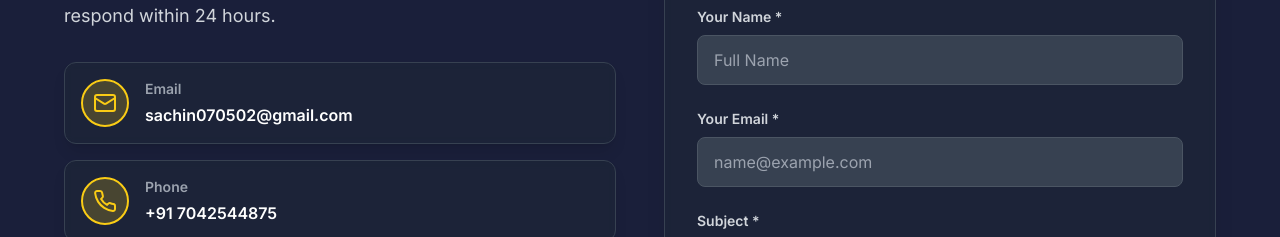
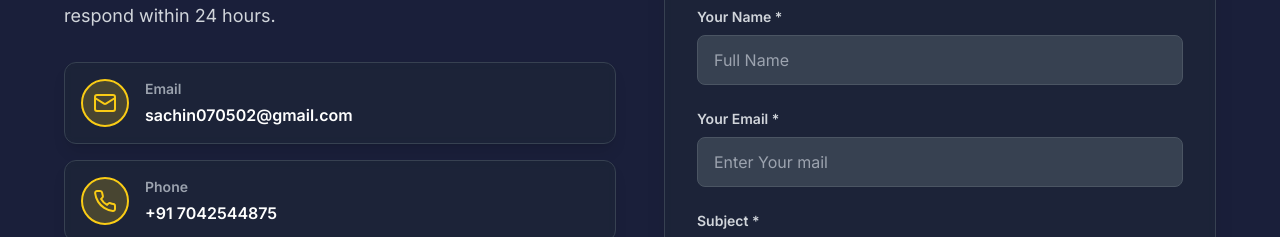
Before and after one commit to thesachin07/Portfolio, a Next.js app: page / in a window 1280 px wide. Shown: the part 4120-4357 px from the top of the page. Built offline with nearby package versions, Linux system fonts and the light colour scheme.

Commit message:
Update email input placeholder text

```diff
--- a/src/components/ContactSection.jsx
+++ b/src/components/ContactSection.jsx
@@ -170,7 +170,7 @@ export default function ContactSection({ darkMode }) {
                   onChange={handleChange}
                   required
                   className={`w-full px-4 py-3 rounded-lg ${darkMode ? 'bg-gray-700 text-white border-gray-600' : 'bg-gray-50 text-gray-900 border-gray-300'} border focus:border-yellow-400 focus:ring-2 focus:ring-yellow-400/20 outline-none transition-all`}
-                  placeholder="name@example.com"
+                  placeholder="Enter Your mail"
                 />
               </div>
 
```
